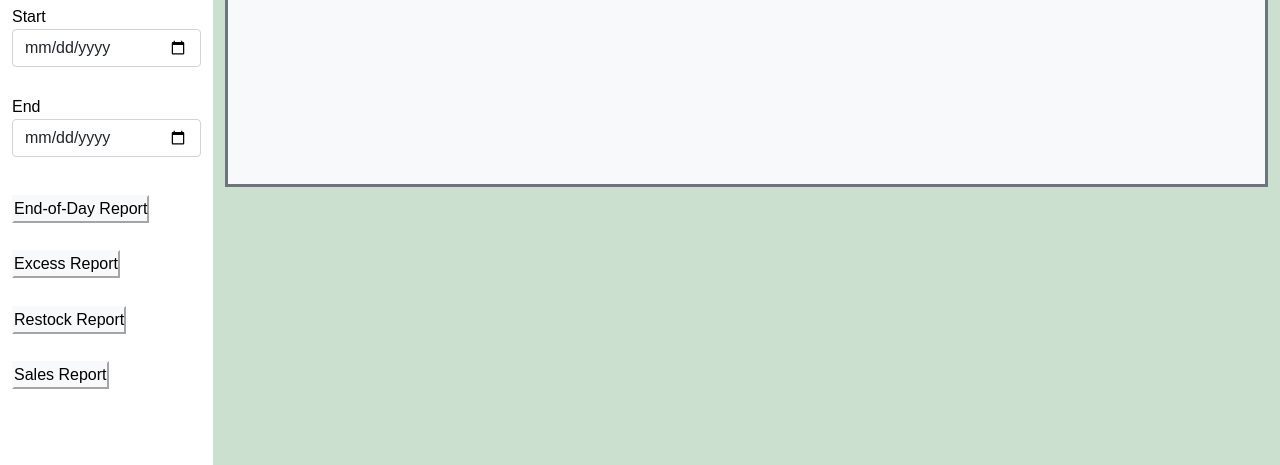
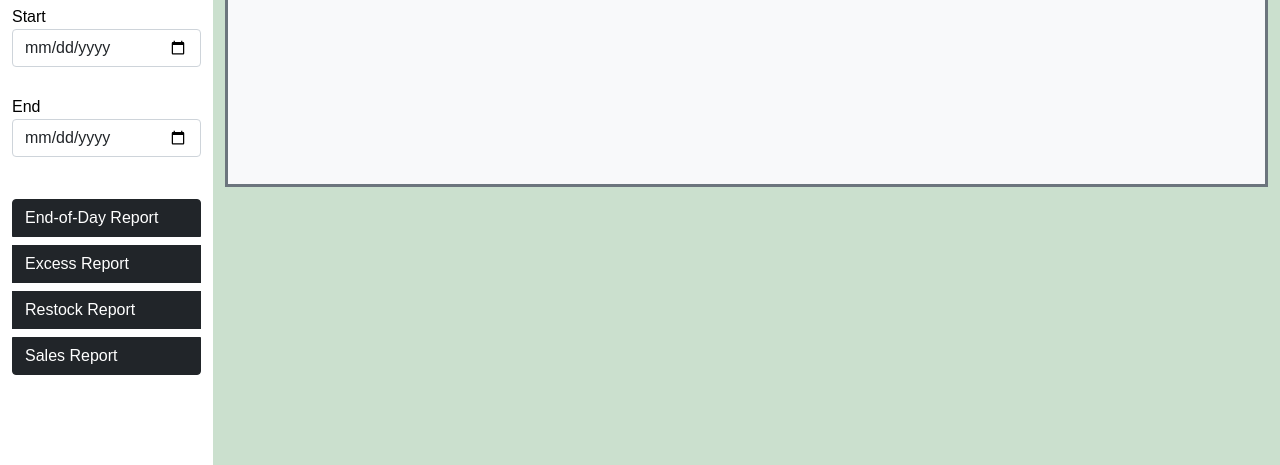
Before and after one commit to EquipoGrande/WebBasedPOS, a website: page html/trends.html in a window 1280 px wide. Shown: the part 385-850 px from the top of the page. Drawn offline with nearby package versions, Linux system fonts and the light colour scheme; files whose address does not match are found by name; a web font is replaced by a local one.

Commit message:
update trends buttons

```diff
--- a/html/trends.html
+++ b/html/trends.html
@@ -37,11 +37,11 @@
                         <input id="endDate" class="form-control" type="date"/>
                     </div>
 
-                    <div class="btn-group-vertical">
-                        <button class="btn-light button">End-of-Day Report</button>
-                        <button class="btn-light button" onclick="generateExcessReport()">Excess Report</button>
-                        <button class="btn-light button" onclick="generateRestockReport()">Restock Report</button>
-                        <button class="btn-light button" onclick="generateSalesReport()">Sales Report</button>
+                    <div class="btn-group-vertical d-flex justify-content-center">
+                        <button class="btn-group my-1 btn btn-dark button">End-of-Day Report</button>
+                        <button class="btn-group my-1 btn btn-dark button" onclick="generateExcessReport()">Excess Report</button>
+                        <button class="btn-group my-1 btn btn-dark button" onclick="generateRestockReport()">Restock Report</button>
+                        <button class="btn-group my-1 btn btn-dark button" onclick="generateSalesReport()">Sales Report</button>
                     </div>
 
                 </div>
```
